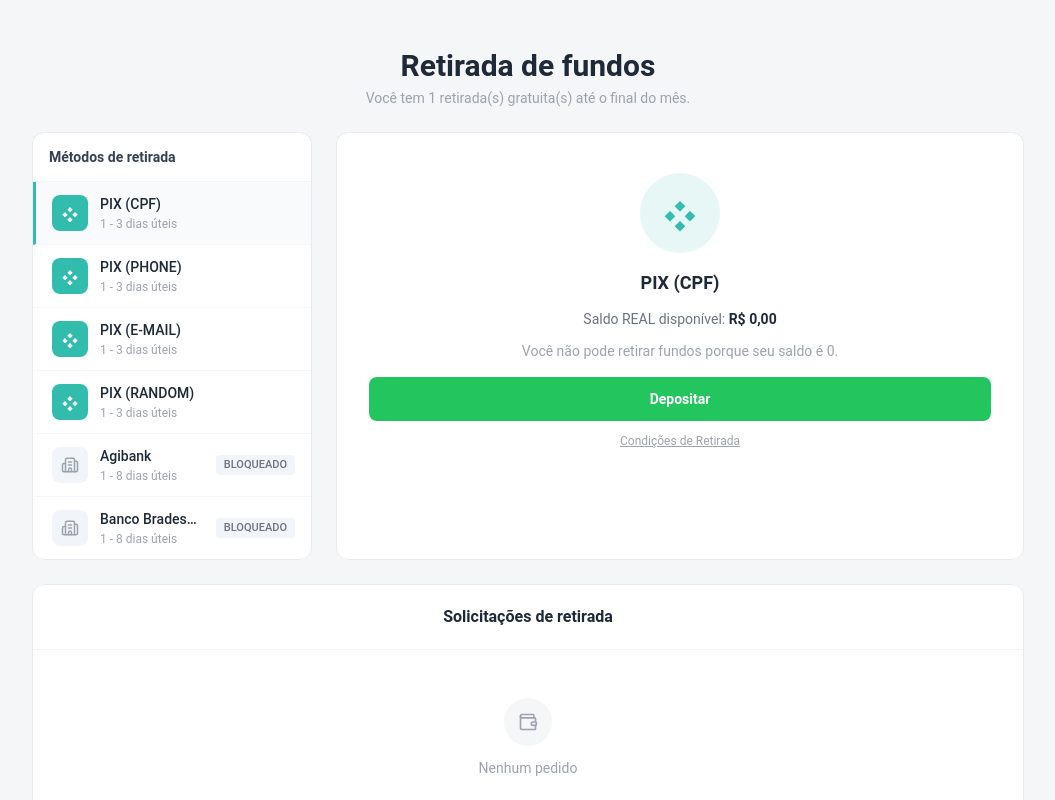
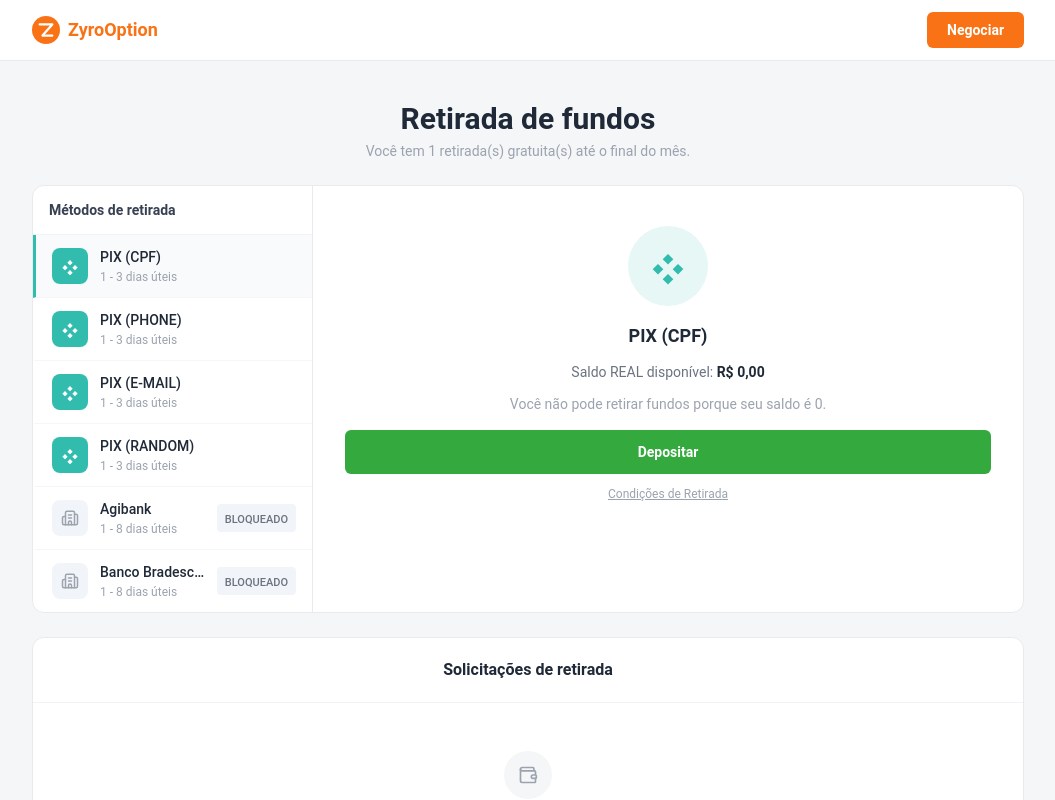
Before and after one commit to sampak9-design/nxt, a Next.js app: page /withdraw in a window 1280 px wide. Shown: the top 800 px of the page, without its empty margins (112-1167 px from the left). Built offline with nearby package versions, Linux system fonts and the light colour scheme; no server answers.

Commit message:
fix: /withdraw — header com logo+Negociar, card único, botões quadrados, verde #34A93E

```diff
--- a/app/withdraw/page.tsx
+++ b/app/withdraw/page.tsx
@@ -1,7 +1,8 @@
 "use client";
 
 import { useEffect, useState } from "react";
-import { ChevronLeft, Wallet, Clock, CheckCircle2, Lock, ChevronDown, Building2, Info } from "lucide-react";
+import { ChevronLeft, Wallet, Clock, CheckCircle2, ChevronDown, Building2, Info } from "lucide-react";
+import ZyroLogo from "@/components/ZyroLogo";
 
 const PixIcon = ({ size = 20, color = "#32BCAD" }: { size?: number; color?: string }) => (
   <svg viewBox="0 0 40 40" width={size} height={size}>
@@ -83,8 +84,9 @@ export default function WithdrawPage() {
   const valid       = canWithdraw && amountNum > 0 && amountNum <= realBalance && !!pixKey && !!name && !!cpf;
   const handleSubmit = () => { if (!valid) return; setSubmitted(true); };
 
-  const MethodsList = ({ activeId, onSelect }: { activeId: string | null; onSelect: (m: Method) => void }) => (
-    <div className="rounded-xl overflow-hidden" style={{ background: "#fff", border: "1px solid #e8eaed" }}>
+  /* ── Methods list content (sem card próprio) ── */
+  const MethodsListContent = ({ activeId, onSelect }: { activeId: string | null; onSelect: (m: Method) => void }) => (
+    <>
       <div className="px-4 py-3" style={{ borderBottom: "1px solid #f0f2f5" }}>
         <span className="text-sm font-semibold" style={{ color: "#374151" }}>Métodos de retirada</span>
       </div>
@@ -94,7 +96,7 @@ export default function WithdrawPage() {
           <button
             key={m.id}
             onClick={() => { if (!m.locked) onSelect(m); }}
-            className="w-full flex items-center gap-3 px-4 transition-all"
+            className="w-full flex items-center gap-3 px-4 transition-colors"
             style={{
               paddingTop: 12,
               paddingBottom: 12,
@@ -110,18 +112,19 @@ export default function WithdrawPage() {
               <div className="text-xs mt-0.5" style={{ color: "#9ca3af" }}>{m.time}</div>
             </div>
             {m.locked && (
-              <div className="flex items-center gap-1 px-2 py-0.5 rounded" style={{ background: "#f1f5f9" }}>
+              <div className="px-2 py-0.5 rounded" style={{ background: "#f1f5f9" }}>
                 <span className="text-[11px] font-medium" style={{ color: "#6b7280" }}>BLOQUEADO</span>
               </div>
             )}
           </button>
         );
       })}
-    </div>
+    </>
   );
 
-  const Form = ({ m, onBack }: { m: Method; onBack?: () => void }) => (
-    <div className="rounded-xl" style={{ background: "#fff", border: "1px solid #e8eaed" }}>
+  /* ── Form content (sem card próprio) ── */
+  const FormContent = ({ m, onBack }: { m: Method; onBack?: () => void }) => (
+    <>
       {onBack && (
         <div className="px-5 pt-4">
           <button onClick={onBack} className="flex items-center gap-1 text-sm font-medium mb-3" style={{ color: "#6b7280" }}>
@@ -129,7 +132,6 @@ export default function WithdrawPage() {
           </button>
         </div>
       )}
-
       {!canWithdraw ? (
         <div className="flex flex-col items-center px-8 py-10 gap-3">
           <MethodIconLarge isPix={m.isPix} />
@@ -140,8 +142,8 @@ export default function WithdrawPage() {
           <p className="text-sm text-center" style={{ color: "#9ca3af" }}>Você não pode retirar fundos porque seu saldo é 0.</p>
           <button
             onClick={() => window.location.href = "/traderoom"}
-            className="w-full py-3 rounded-lg font-bold text-white text-sm transition-all hover:opacity-90"
-            style={{ background: "#22c55e", marginTop: 4 }}
+            className="w-full py-3 font-bold text-white text-sm transition-all hover:opacity-90"
+            style={{ background: "#34A93E", borderRadius: 6, marginTop: 4 }}
           >
             Depositar
           </button>
@@ -155,52 +157,67 @@ export default function WithdrawPage() {
               <div className="font-semibold text-sm" style={{ color: "#1f2937" }}>{m.name}</div>
               <div className="text-xs mt-0.5" style={{ color: "#9ca3af" }}>{m.time}</div>
             </div>
-            <div className="ml-auto px-3 py-1 rounded-lg text-xs font-semibold" style={{ background: "#f0fdf4", color: "#22c55e" }}>
+            <div className="ml-auto px-3 py-1 text-xs font-semibold" style={{ background: "#f0fdf4", color: "#34A93E", borderRadius: 6 }}>
               R$ {realBalance.toLocaleString("pt-BR", { minimumFractionDigits: 2 })}
             </div>
           </div>
-
           <div>
             <label className="block text-xs font-semibold mb-1.5 tracking-wide" style={{ color: "#6b7280" }}>VALOR (R$)</label>
             <input type="number" placeholder="0,00" value={amount} onChange={e => setAmount(e.target.value)}
-              style={{ fontSize: 16, border: "1px solid #e8eaed", borderRadius: 8, background: "#fafafa" }}
+              style={{ fontSize: 16, border: "1px solid #e8eaed", borderRadius: 6, background: "#fafafa" }}
               className="w-full px-3 py-2.5 text-sm focus:outline-none text-gray-900" />
           </div>
           <div>
             <label className="block text-xs font-semibold mb-1.5 tracking-wide" style={{ color: "#6b7280" }}>CHAVE PIX</label>
             <input type="text" placeholder="CPF, e-mail, telefone ou chave aleatória" value={pixKey} onChange={e => setPixKey(e.target.value)}
-              style={{ fontSize: 16, border: "1px solid #e8eaed", borderRadius: 8, background: "#fafafa" }}
+              style={{ fontSize: 16, border: "1px solid #e8eaed", borderRadius: 6, background: "#fafafa" }}
               className="w-full px-3 py-2.5 text-sm focus:outline-none text-gray-900" />
           </div>
           <div className="grid grid-cols-2 gap-3">
             <div>
               <label className="block text-xs font-semibold mb-1.5 tracking-wide" style={{ color: "#6b7280" }}>NOME</label>
               <input type="text" placeholder="Nome" value={name} onChange={e => setName(e.target.value)}
-                style={{ fontSize: 16, border: "1px solid #e8eaed", borderRadius: 8, background: "#fafafa" }}
+                style={{ fontSize: 16, border: "1px solid #e8eaed", borderRadius: 6, background: "#fafafa" }}
                 className="w-full px-3 py-2.5 text-sm focus:outline-none text-gray-900" />
             </div>
             <div>
               <label className="block text-xs font-semibold mb-1.5 tracking-wide" style={{ color: "#6b7280" }}>CPF</label>
               <input type="text" placeholder="000.000.000-00" value={cpf} onChange={e => setCpf(e.target.value)}
-                style={{ fontSize: 16, border: "1px solid #e8eaed", borderRadius: 8, background: "#fafafa" }}
+                style={{ fontSize: 16, border: "1px solid #e8eaed", borderRadius: 6, background: "#fafafa" }}
                 className="w-full px-3 py-2.5 text-sm focus:outline-none text-gray-900" />
             </div>
           </div>
-
           <button onClick={handleSubmit} disabled={!valid}
-            className="w-full py-3 rounded-lg font-bold text-white text-sm transition-all hover:opacity-90 disabled:opacity-40 disabled:cursor-not-allowed"
-            style={{ background: "#22c55e" }}>
+            className="w-full py-3 font-bold text-white text-sm transition-all hover:opacity-90 disabled:opacity-40 disabled:cursor-not-allowed"
+            style={{ background: "#34A93E", borderRadius: 6 }}>
             Solicitar retirada
           </button>
           <a href="#" className="text-xs underline text-center" style={{ color: "#9ca3af" }}>Condições de Retirada</a>
         </div>
       )}
-    </div>
+    </>
   );
 
   return (
     <div className="min-h-screen" style={{ background: "#f4f6f8" }}>
-      <div className="max-w-5xl mx-auto px-4 py-8 md:py-12">
+      {/* Header */}
+      <header style={{ background: "#fff", borderBottom: "1px solid #e8eaed" }}>
+        <div className="max-w-5xl mx-auto px-4 py-3 flex items-center justify-between">
+          <div className="flex items-center gap-2">
+            <ZyroLogo size={28} />
+            <span className="text-lg font-bold" style={{ color: "#f97316" }}>ZyroOption</span>
+          </div>
+          <button
+            onClick={() => window.location.href = "/traderoom"}
+            className="px-5 py-2 font-semibold text-white text-sm transition-all hover:opacity-90"
+            style={{ background: "#f97316", borderRadius: 6 }}
+          >
+            Negociar
+          </button>
+        </div>
+      </header>
+
+      <div className="max-w-5xl mx-auto px-4 py-8 md:py-10">
         {/* Page title */}
         <div className="mb-6 text-center">
           <h1 className="text-2xl md:text-3xl font-bold" style={{ color: "#1f2937" }}>Retirada de fundos</h1>
@@ -208,9 +225,9 @@ export default function WithdrawPage() {
         </div>
 
         {submitted ? (
-          <div className="rounded-xl p-10 text-center max-w-md mx-auto" style={{ background: "#fff", border: "1px solid #e8eaed" }}>
+          <div className="p-10 text-center max-w-md mx-auto" style={{ background: "#fff", border: "1px solid #e8eaed", borderRadius: 12 }}>
             <div className="w-16 h-16 rounded-full flex items-center justify-center mx-auto mb-5" style={{ background: "#f0fdf4" }}>
-              <CheckCircle2 className="w-8 h-8" style={{ color: "#22c55e" }} />
+              <CheckCircle2 className="w-8 h-8" style={{ color: "#34A93E" }} />
             </div>
             <h2 className="text-xl font-bold mb-2" style={{ color: "#1f2937" }}>Solicitação enviada!</h2>
             <p className="text-sm mb-6" style={{ color: "#6b7280" }}>
@@ -218,32 +235,43 @@ export default function WithdrawPage() {
             </p>
             <button
               onClick={() => { setSubmitted(false); setAmount(""); setPixKey(""); setName(""); setCpf(""); setMobileSelected(null); }}
-              className="px-8 py-3 rounded-lg font-semibold text-white text-sm transition-all hover:opacity-90"
-              style={{ background: "#22c55e" }}
+              className="px-8 py-3 font-semibold text-white text-sm transition-all hover:opacity-90"
+              style={{ background: "#34A93E", borderRadius: 6 }}
             >
               Nova retirada
             </button>
           </div>
         ) : (
           <>
-            {/* Mobile */}
+            {/* Mobile: each panel is its own card */}
             <div className="md:hidden">
-              {!mobileSelected
-                ? <MethodsList activeId={null} onSelect={setMobileSelected} />
-                : <Form m={mobileSelected} onBack={() => setMobileSelected(null)} />
-              }
+              {!mobileSelected ? (
+                <div className="overflow-hidden" style={{ background: "#fff", border: "1px solid #e8eaed", borderRadius: 12 }}>
+                  <MethodsListContent activeId={null} onSelect={setMobileSelected} />
+                </div>
+              ) : (
+                <div className="overflow-hidden" style={{ background: "#fff", border: "1px solid #e8eaed", borderRadius: 12 }}>
+                  <FormContent m={mobileSelected} onBack={() => setMobileSelected(null)} />
+                </div>
+              )}
             </div>
 
-            {/* Desktop: side by side */}
-            <div className="hidden md:grid gap-6" style={{ gridTemplateColumns: "280px 1fr" }}>
-              <MethodsList activeId={selected.id} onSelect={setSelected} />
-              <Form m={selected} />
+            {/* Desktop: ONE card with two columns side by side */}
+            <div className="hidden md:block overflow-hidden" style={{ background: "#fff", border: "1px solid #e8eaed", borderRadius: 12 }}>
+              <div className="grid" style={{ gridTemplateColumns: "280px 1fr" }}>
+                <div style={{ borderRight: "1px solid #e8eaed" }}>
+                  <MethodsListContent activeId={selected.id} onSelect={setSelected} />
+                </div>
+                <div>
+                  <FormContent m={selected} />
+                </div>
+              </div>
             </div>
           </>
         )}
 
         {/* History */}
-        <div className="mt-6 rounded-xl" style={{ background: "#fff", border: "1px solid #e8eaed" }}>
+        <div className="mt-6" style={{ background: "#fff", border: "1px solid #e8eaed", borderRadius: 12 }}>
           <div className="px-6 py-5 text-center" style={{ borderBottom: "1px solid #f0f2f5" }}>
             <span className="text-base font-bold" style={{ color: "#1f2937" }}>Solicitações de retirada</span>
           </div>
@@ -258,7 +286,7 @@ export default function WithdrawPage() {
         {/* FAQ */}
         <div className="mt-8">
           <h2 className="text-lg font-bold mb-4" style={{ color: "#1f2937" }}>Perguntas frequentes</h2>
-          <div className="rounded-xl overflow-hidden" style={{ background: "#fff", border: "1px solid #e8eaed" }}>
+          <div className="overflow-hidden" style={{ background: "#fff", border: "1px solid #e8eaed", borderRadius: 12 }}>
             {FAQ_ITEMS.map((q, i) => (
               <div key={i} style={{ borderBottom: i < FAQ_ITEMS.length - 1 ? "1px solid #f0f2f5" : "none" }}>
                 <button
@@ -277,8 +305,8 @@ export default function WithdrawPage() {
         </div>
 
         {/* Footer */}
-        <div className="mt-6 flex items-center gap-1.5 pb-6">
-          <Info className="w-4 h-4" style={{ color: "#9ca3af" }} />
+        <div className="mt-6 flex items-center gap-1.5 pb-8">
+          <Info className="w-4 h-4 flex-shrink-0" style={{ color: "#9ca3af" }} />
           <span className="text-sm" style={{ color: "#9ca3af" }}>Se precisar, fale com o suporte.</span>
         </div>
       </div>
```
